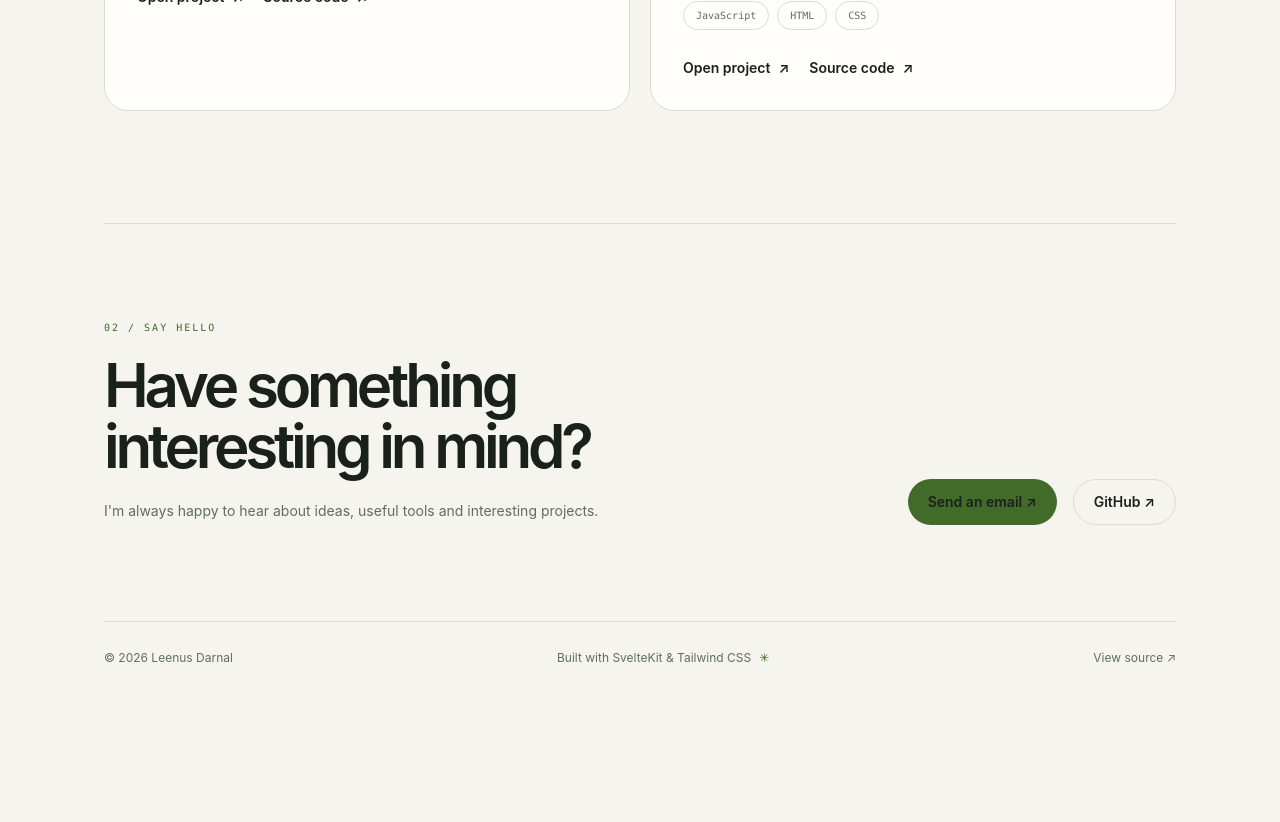
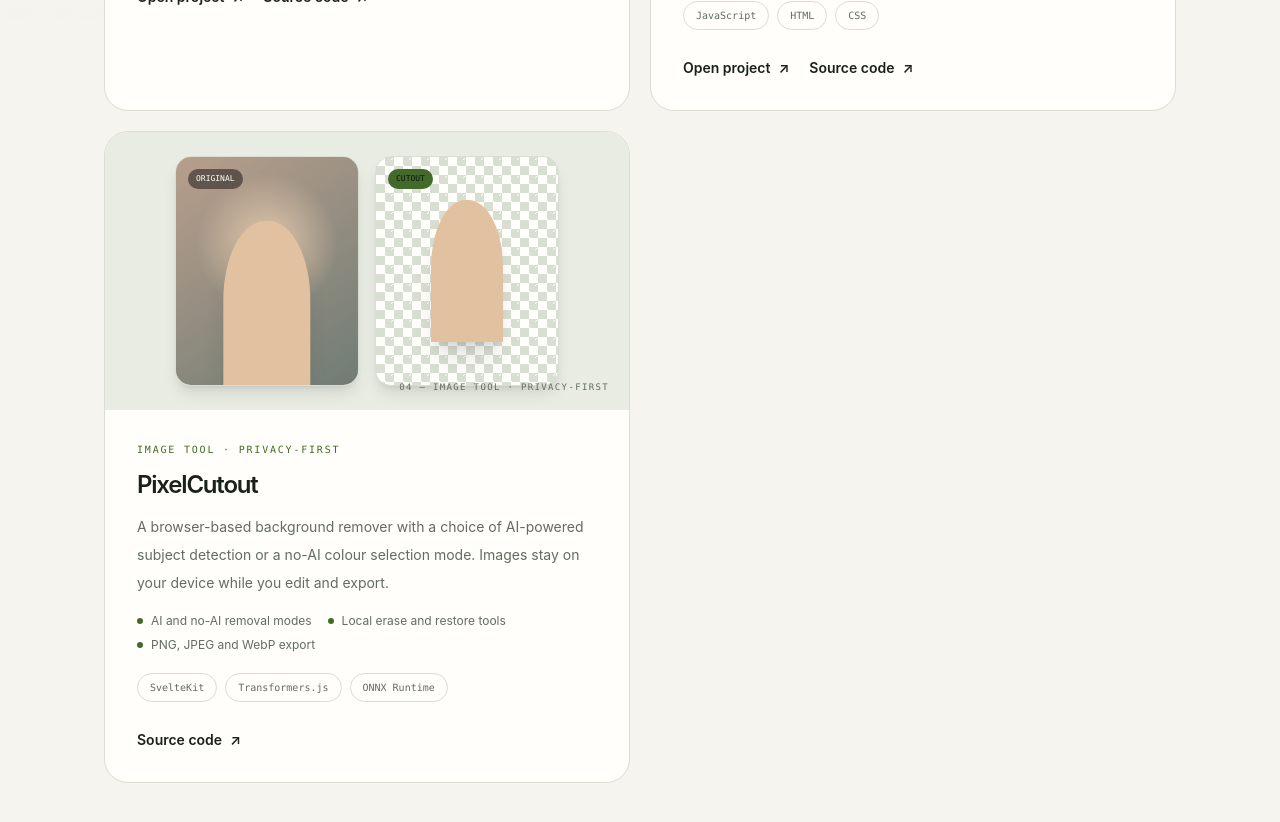
Before and after one commit to leenusdarnal/leenusdarnal.github.io, a SvelteKit app: page / in a window 1280 px wide. Shown: the part 2080-2902 px from the top of the page. Before the commit the page ends 2774 px from the top, so only its background shows below. Built offline with nearby package versions, Linux system fonts and the light colour scheme.

Commit message:
Add PixelCutout to personal portfolio

```diff
--- a/src/routes/+page.svelte
+++ b/src/routes/+page.svelte
@@ -36,6 +36,17 @@
       live: 'https://sikkim-government-salary-calculator.vercel.app/',
       source: 'https://github.com/leenusdarnal/SIKKIM-GOVERNMENT-SALARY-CALCULATOR',
       visual: 'salary'
+    },
+    {
+      number: '04',
+      name: 'PixelCutout',
+      type: 'IMAGE TOOL · PRIVACY-FIRST',
+      description: 'A browser-based background remover with a choice of AI-powered subject detection or a no-AI colour selection mode. Images stay on your device while you edit and export.',
+      stack: ['SvelteKit', 'Transformers.js', 'ONNX Runtime'],
+      features: ['AI and no-AI removal modes', 'Local erase and restore tools', 'PNG, JPEG and WebP export'],
+      live: null,
+      source: 'https://github.com/leenusdarnal/pixelcutout',
+      visual: 'cutout'
     }
   ];
 
@@ -239,7 +250,7 @@
                   <span class="absolute -top-2 left-1/2 h-8 w-px origin-bottom rotate-12 bg-[var(--accent)]"></span>
                   <span class="absolute bottom-5 left-1/2 -translate-x-1/2 rounded-full bg-[var(--accent)] px-5 py-2 text-[9px] font-bold text-[#10150d]">PLAY</span>
                 </div>
-              {:else}
+              {:else if project.visual === 'salary'}
                 <div class="w-full max-w-sm rounded-2xl border border-[var(--line)] bg-[var(--panel)] p-5 shadow-xl sm:p-6">
                   <div class="flex items-center justify-between"><span class="font-mono text-[9px] uppercase tracking-[0.16em] text-[var(--muted)]">Pay estimate</span><span class="rounded-full bg-[var(--accent-soft)] px-2 py-1 text-[9px] text-[var(--accent)]">Reference</span></div>
                   <div class="mt-6 text-xs text-[var(--muted)]">Pay level</div>
@@ -249,6 +260,18 @@
                     <div class="rounded-xl bg-[var(--panel-soft)] p-3"><div class="text-[9px] text-[var(--muted)]">DA rate</div><div class="mt-2 text-lg font-semibold">Set rate</div></div>
                   </div>
                   <div class="mt-4 flex items-center justify-between border-t border-[var(--line)] pt-4 text-xs"><span class="text-[var(--muted)]">Estimated in-hand</span><span class="font-semibold text-[var(--accent)]">Estimate salary →</span></div>
+                </div>
+              {:else}
+                <div class="grid w-full max-w-sm grid-cols-2 gap-3 sm:gap-4">
+                  <div class="relative aspect-[4/5] overflow-hidden rounded-2xl border border-[var(--line)] bg-[var(--panel)] p-3 shadow-lg sm:p-4">
+                    <div class="absolute inset-0 opacity-70" style="background: radial-gradient(circle at 50% 38%, #d7b08a, transparent 42%), linear-gradient(145deg, #9a765d, #33453d);"></div>
+                    <div class="absolute bottom-0 left-1/2 h-[72%] w-[48%] -translate-x-1/2 rounded-t-[48%] bg-[#e2c1a1] shadow-xl"></div>
+                    <span class="absolute left-3 top-3 rounded-full bg-black/45 px-2 py-1 font-mono text-[8px] text-white">ORIGINAL</span>
+                  </div>
+                  <div class="relative flex aspect-[4/5] items-center justify-center overflow-hidden rounded-2xl border border-[var(--line)] p-3 shadow-lg sm:p-4" style="background-color:var(--panel);background-image:linear-gradient(45deg,var(--line) 25%,transparent 25%),linear-gradient(-45deg,var(--line) 25%,transparent 25%),linear-gradient(45deg,transparent 75%,var(--line) 75%),linear-gradient(-45deg,transparent 75%,var(--line) 75%);background-size:18px 18px;background-position:0 0,0 9px,9px -9px,-9px 0;">
+                    <div class="relative h-[72%] w-[48%] rounded-t-[48%] bg-[#e2c1a1] shadow-xl"></div>
+                    <span class="absolute left-3 top-3 rounded-full bg-[var(--accent)] px-2 py-1 font-mono text-[8px] text-[#10150d]">CUTOUT</span>
+                  </div>
                 </div>
               {/if}
               <p class="absolute bottom-4 right-5 font-mono text-[9px] uppercase tracking-[0.15em] text-[var(--muted)]">{project.number} — {project.type}</p>
@@ -266,7 +289,9 @@
                 {#each project.stack as item}<span class="rounded-full border border-[var(--line)] px-3 py-1.5 font-mono text-[10px] text-[var(--muted)]">{item}</span>{/each}
               </div>
               <div class="mt-6 flex flex-wrap gap-x-5 gap-y-3 text-sm font-semibold sm:mt-7">
-                <a class="inline-flex items-center gap-2 text-[var(--accent)] transition hover:gap-3" href={project.live} target="_blank" rel="noopener noreferrer">Open project <span>↗</span></a>
+                {#if project.live}
+                  <a class="inline-flex items-center gap-2 text-[var(--accent)] transition hover:gap-3" href={project.live} target="_blank" rel="noopener noreferrer">Open project <span>↗</span></a>
+                {/if}
                 <a class="inline-flex items-center gap-2 text-[var(--muted)] transition hover:text-[var(--ink)]" href={project.source} target="_blank" rel="noopener noreferrer">Source code <span>↗</span></a>
               </div>
             </div>
```
